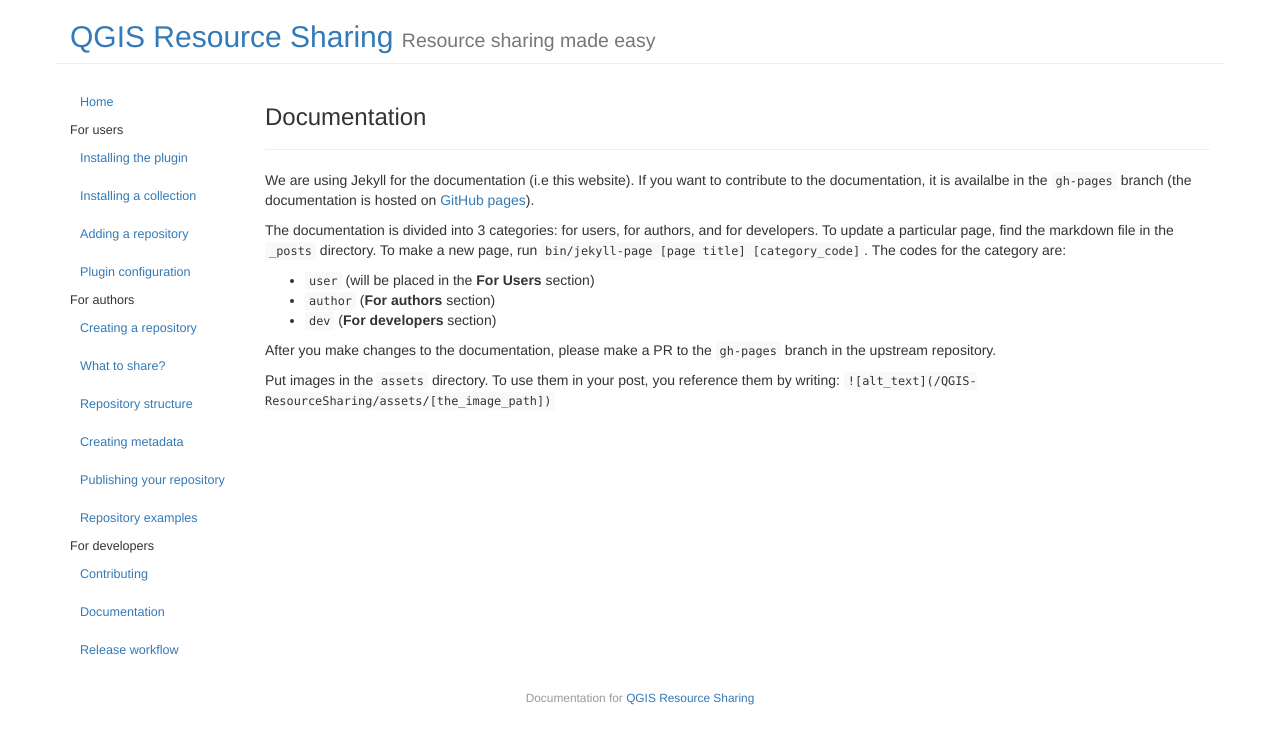
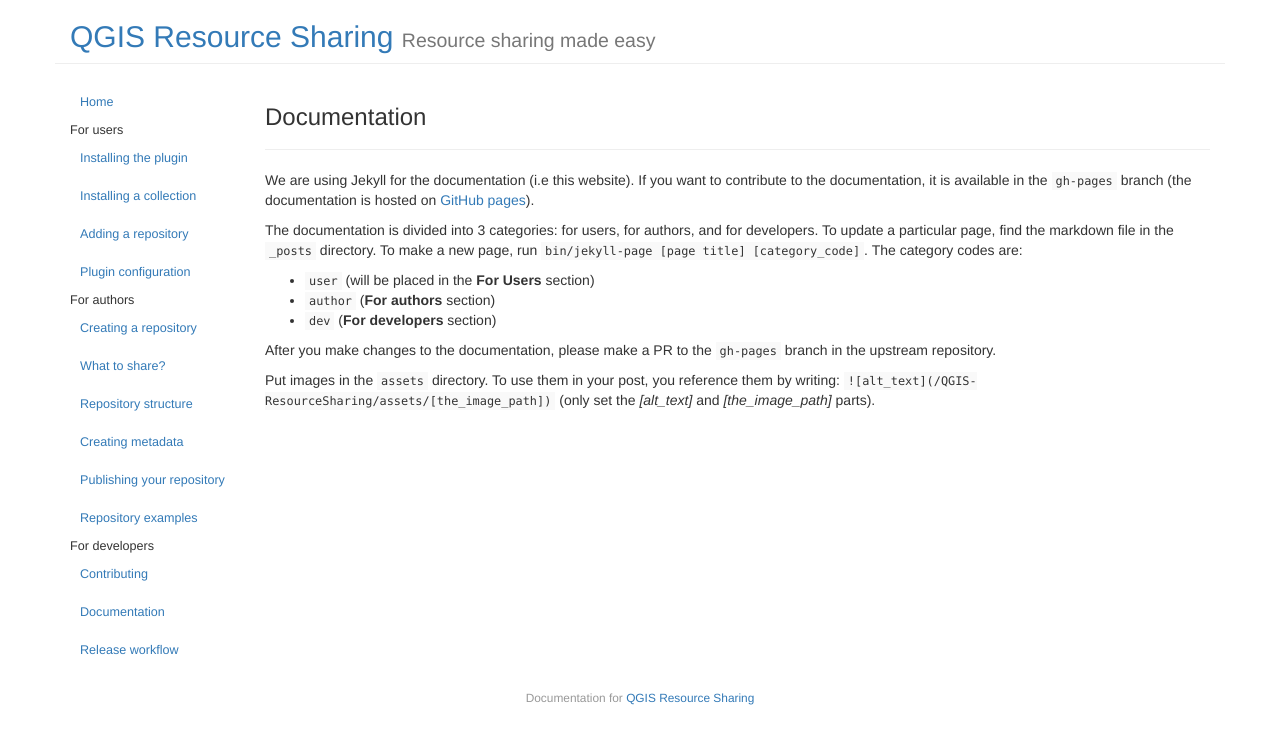
Before and after one commit to QGIS-Contribution/QGIS-ResourceSharing, a Jekyll site: the page built from _posts/2016-09-04-documentation.md, in a window 1280 px wide. Shown: the top 744 px of the page. Built offline with Jekyll 4.4.1, drawn with Linux system fonts in a browser that asks for light colours.

Commit message:
Update 2016-09-04-documentation.md

````diff
--- a/_posts/2016-09-04-documentation.md
+++ b/_posts/2016-09-04-documentation.md
@@ -6,23 +6,24 @@
 order: 2
 ---
 We are using Jekyll for the documentation (i.e this website).
-If you want to contribute to the documentation, it is availalbe in the
+If you want to contribute to the documentation, it is available in the
 ```gh-pages``` branch (the documentation is hosted on
 [GitHub pages](https://pages.github.com/)).
 
 The documentation is divided into 3 categories: for users, for authors,
 and for developers.
-To update a particular page, find the markdown file in the ```_posts```
+To update a particular page, find the markdown file in the ``_posts``
 directory.
-To make a new page, run ```bin/jekyll-page [page title] [category_code]```.
-The codes for the category are:
- * ```user``` (will be placed in the **For Users** section)
- * ```author``` (**For authors** section)
- * ```dev``` (**For developers** section)
+To make a new page, run ``bin/jekyll-page [page title] [category_code]``.
+The category codes are:
+ * ``user`` (will be placed in the **For Users** section)
+ * ``author`` (**For authors** section)
+ * ``dev`` (**For developers** section)
 
 After you make changes to the documentation, please make a PR to the
- ```gh-pages``` branch in the upstream repository.
+``gh-pages`` branch in the upstream repository.
 
 Put images in the ```assets``` directory.
 To use them in your post, you reference them by writing:
-```![alt_text]({{ site.baseurl }}/assets/[the_image_path])```
+``![alt_text]({{ site.baseurl }}/assets/[the_image_path])``
+(only set the *[alt_text]* and *[the_image_path]* parts).
````
